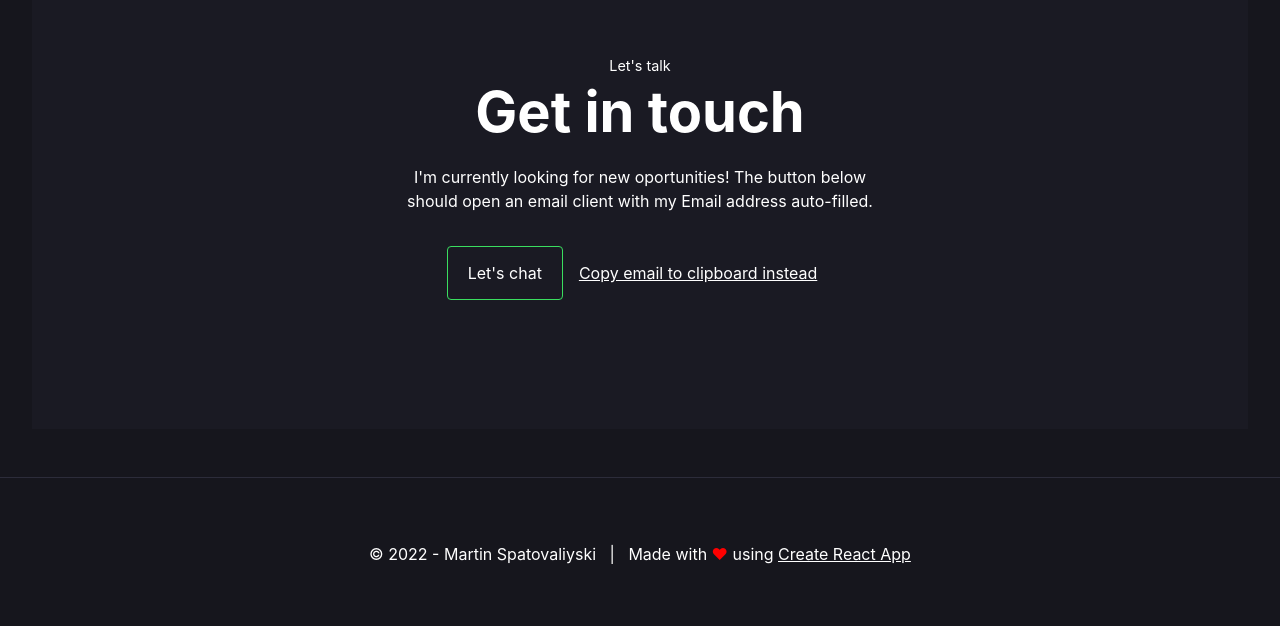
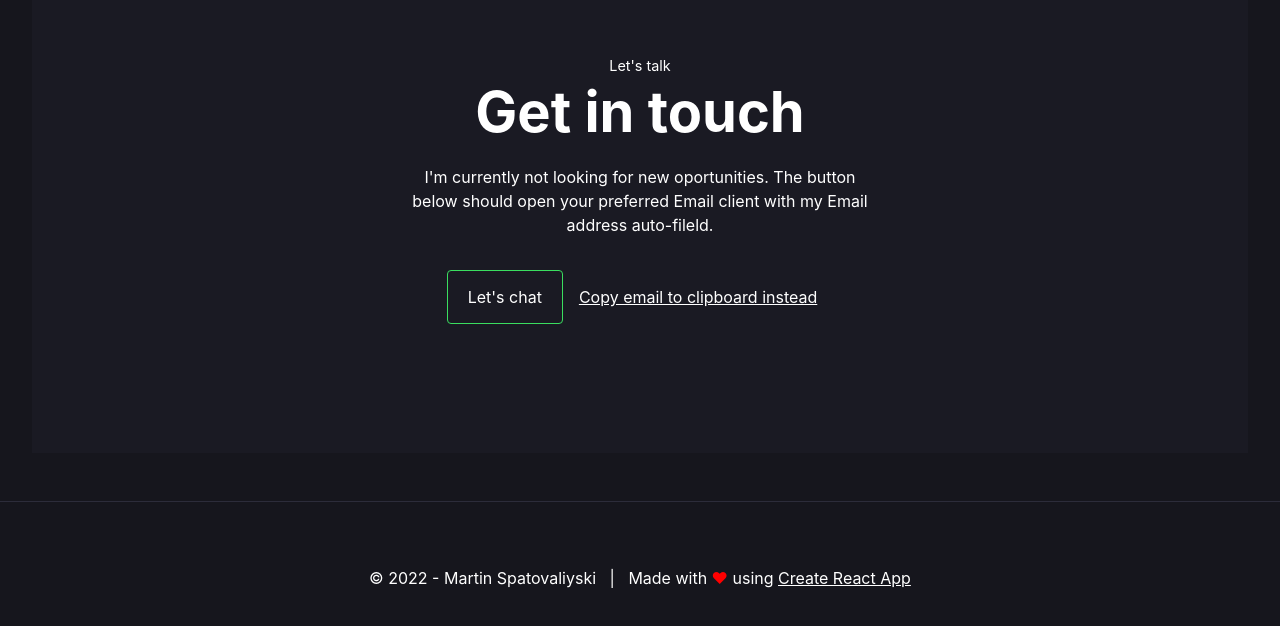
Before and after one commit to Spatovaliyski/portfolio-react, a React (Create React App) app: page / in a window 1280 px wide. Shown: the part 3362-3988 px from the top of the page. Built offline with nearby package versions, Linux system fonts and the light colour scheme.

Commit message:
Front page; Update text in one of the sections

```diff
--- a/src/components/sections/Contact.js
+++ b/src/components/sections/Contact.js
@@ -49,7 +49,7 @@ export default function Contact() {
 						<h2 className="headline-title headline-scaled" ref={addToRefs}>Get in touch</h2>
 
 						<div className="copy">
-							<p ref={addToRefs}>I'm currently looking for new oportunities! The button below should open an email client with my Email address auto-filled.</p>
+							<p ref={addToRefs}>I'm currently not looking for new oportunities. The button below should open your preferred Email client with my Email address auto-fileld.</p>
 						</div>
 
 						<div className="contact-group" ref={addToRefs}>
```
